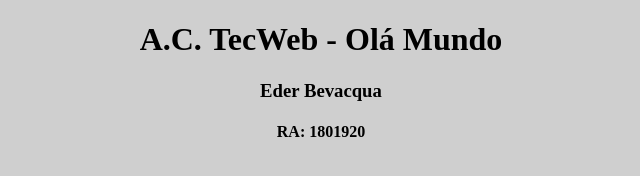
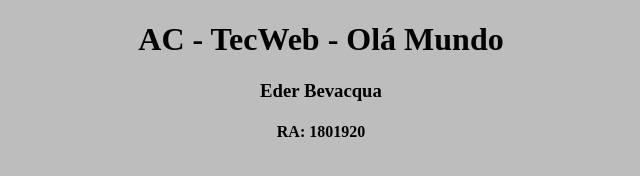
Before and after one commit to dgmolina/AcDevOps_TecWeb, a plain HTML site: page paginaEB.html in a window 1280 px wide. Shown: the whole page, without its empty margins (319-959 px from the left). Drawn offline with Linux system fonts and the light colour scheme.

Commit message:
Correções de dados

```diff
--- a/paginaEB.html
+++ b/paginaEB.html
@@ -4,11 +4,11 @@
     <meta charset="UTF-8">
     <meta name="viewport" content="width=device-width, initial-scale=1.0">
     <meta http-equiv="X-UA-Compatible" content="ie=edge">
-    <title>ac_DevOps - HTML</title>
+    <title>EB - html</title>
 </head>
-<body style="background:#cfcfcf">
+<body style="background:#bdbdbd">
     <div style="text-align:center">
-        <p><h1>A.C. TecWeb - Olá Mundo</h1></p>
+        <p><h1>AC - TecWeb - Olá Mundo</h1></p>
         <p><h3>Eder Bevacqua</h3></p>
         <p><h4>RA: 1801920</h4></p>
     </div>
```
